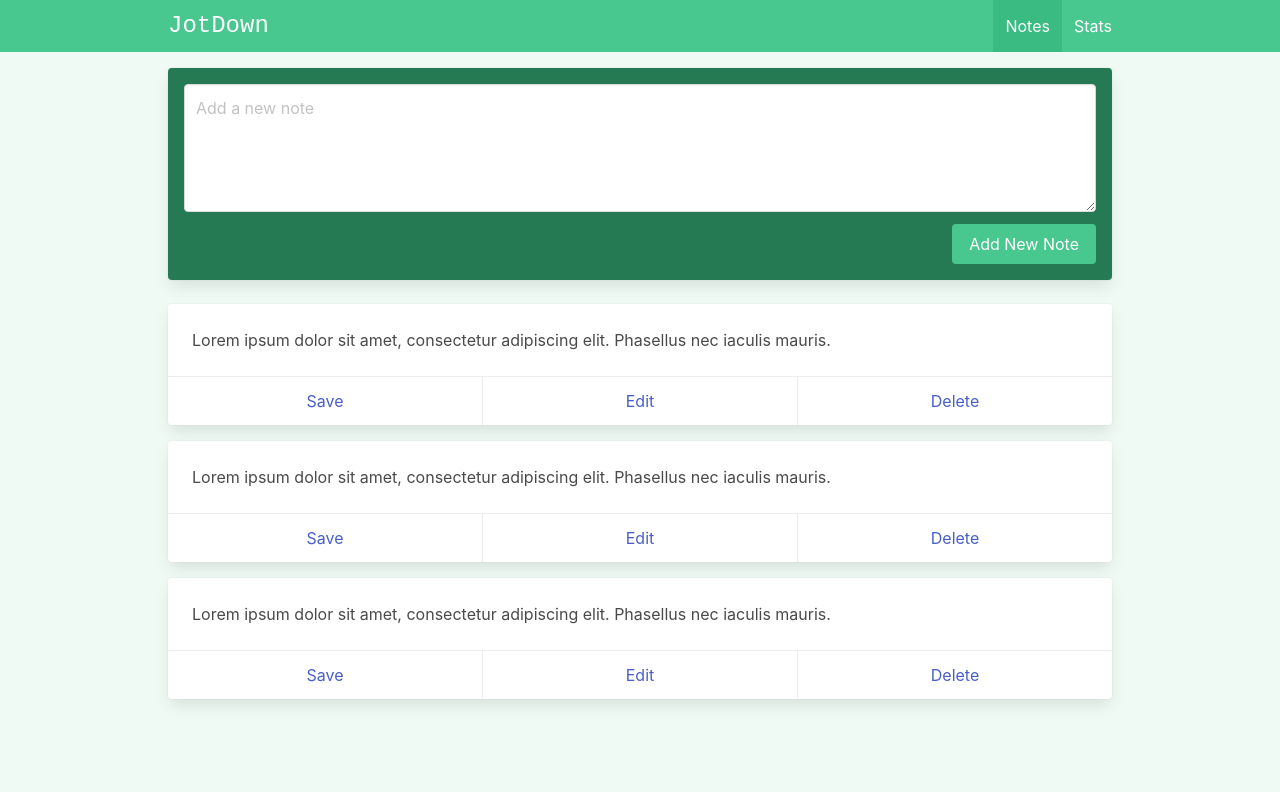
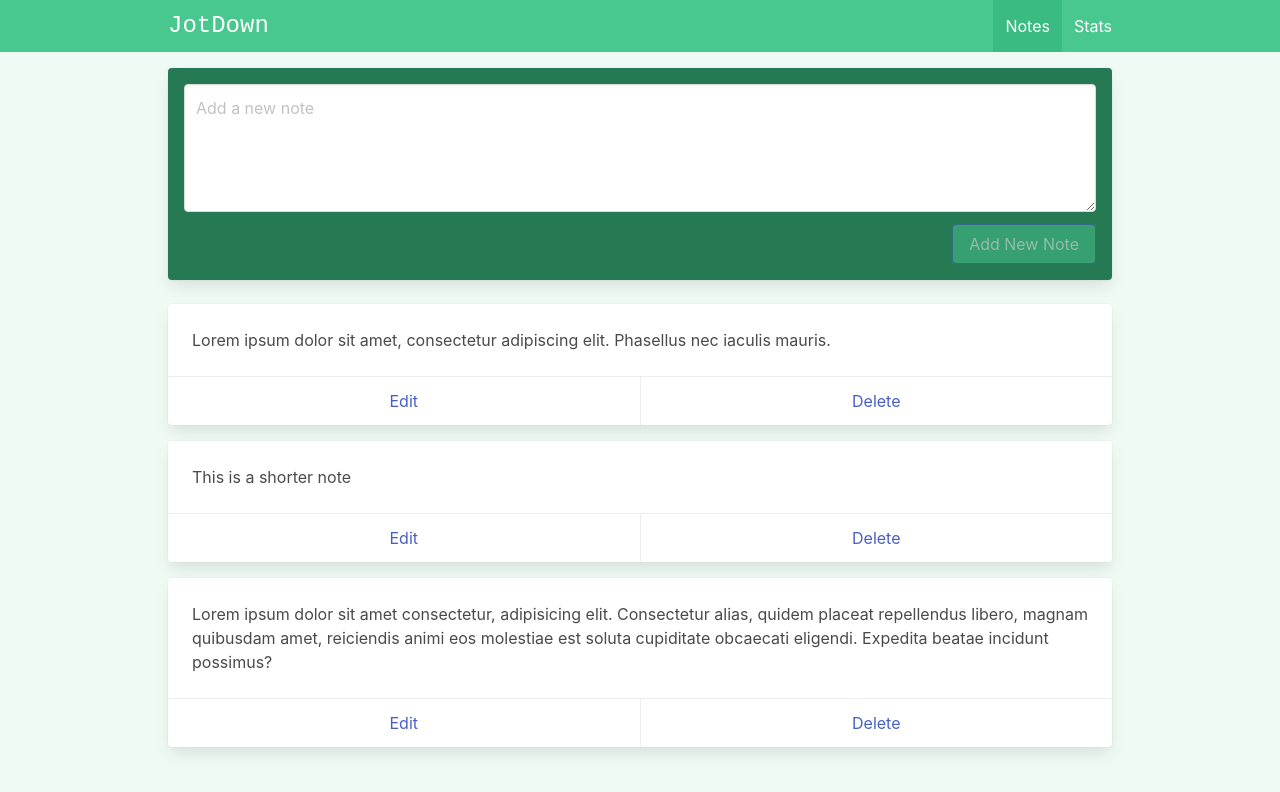
Before and after one commit to krista805/jotdown, a Vue app: page /#/ in a window 1280 px wide. Shown: the top 792 px of the page. Built offline with nearby package versions, Linux system fonts and the light colour scheme.

Commit message:
AddNote method to ViewNotes component

```diff
--- a/src/views/ViewNotes.vue
+++ b/src/views/ViewNotes.vue
@@ -3,30 +3,82 @@
     <div class="card has-background-success-dark p-4 mb-5">
       <div class="field">
         <div class="control">
-          <textarea class="textarea" placeholder="Add a new note" />
+          <textarea
+            ref="newNoteRef"
+            v-model="newNote"
+            class="textarea"
+            placeholder="Add a new note"
+          />
         </div>
       </div>
       <div class="field is-grouped is-grouped-right">
         <div class="control">
-          <button class="button is-link has-background-success">
+          <button
+            @click="addNote"
+            class="button is-link has-background-success"
+            :disabled="!newNote"
+          >
             Add New Note
           </button>
         </div>
       </div>
     </div>
 
-    <div v-for="i in 3" class="card mb-4">
+    <div v-for="note in notes" :key="note.id" class="card mb-4">
       <div class="card-content">
         <div class="content">
-          Lorem ipsum dolor sit amet, consectetur adipiscing elit. Phasellus nec
-          iaculis mauris.
+          {{ note.content }}
         </div>
       </div>
       <footer class="card-footer">
-        <a href="#" class="card-footer-item">Save</a>
         <a href="#" class="card-footer-item">Edit</a>
         <a href="#" class="card-footer-item">Delete</a>
       </footer>
     </div>
   </div>
 </template>
+
+<script setup>
+/*
+    Imports
+*/
+import { ref } from "vue"
+
+/*
+    Notes
+*/
+const newNote = ref("")
+const newNoteRef = ref(null)
+
+const notes = ref([
+  {
+    id: "id1",
+    content:
+      "Lorem ipsum dolor sit amet, consectetur adipiscing elit. Phasellus nec iaculis mauris.",
+  },
+  {
+    id: "id2",
+    content: "This is a shorter note",
+  },
+  {
+    id: "id3",
+    content:
+      "Lorem ipsum dolor sit amet consectetur, adipisicing elit. Consectetur alias, quidem placeat repellendus libero, magnam quibusdam amet, reiciendis animi eos molestiae est soluta cupiditate obcaecati eligendi. Expedita beatae incidunt possimus?",
+  },
+])
+
+const addNote = () => {
+  let currentDate = new Date().getTime()
+  let id = currentDate.toString()
+
+  let note = {
+    id,
+    content: newNote.value,
+  }
+
+  notes.value.unshift(note)
+
+  newNote.value = ""
+  newNoteRef.value.focus()
+}
+</script>
```
